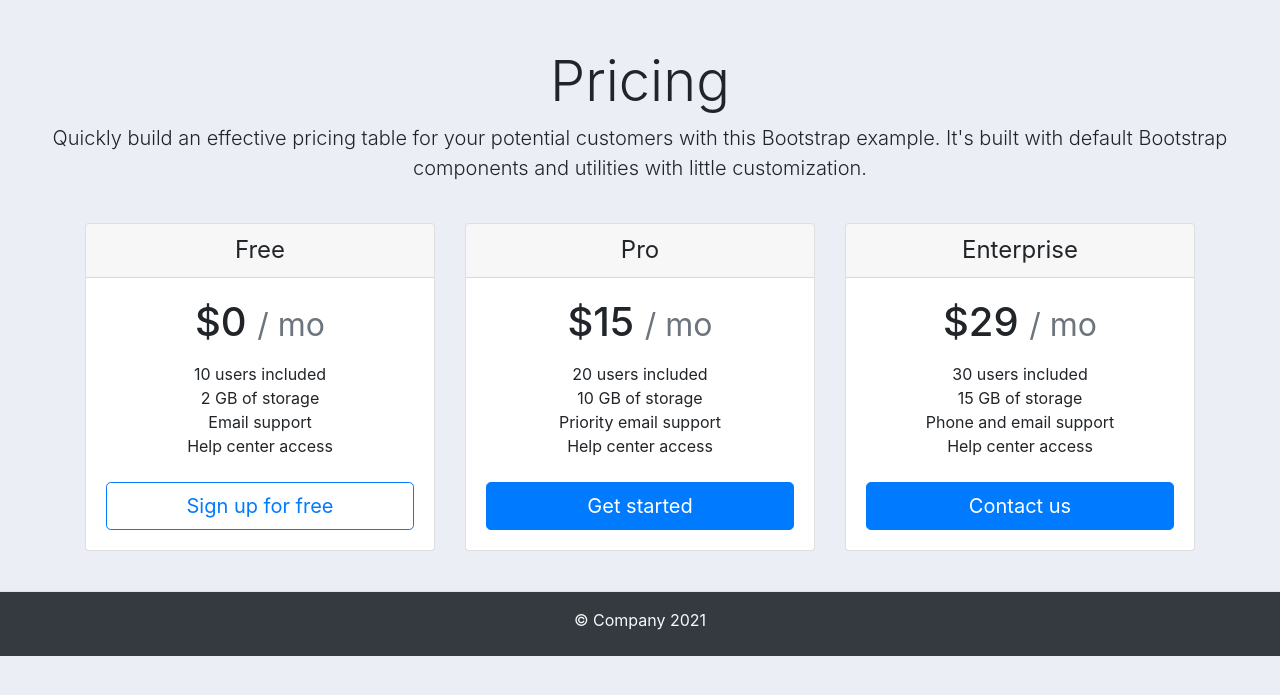
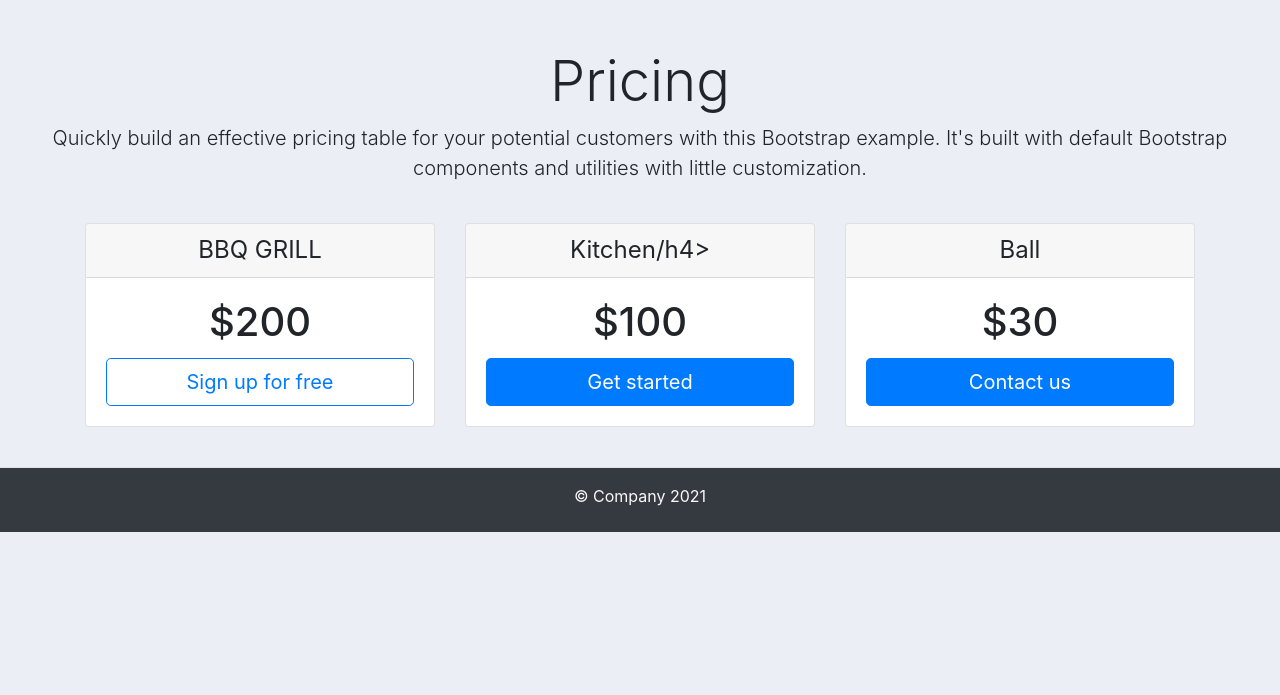
Before and after one commit to Timmyy3000/CustomerManagementDjango, a Django app: page /products/ in a window 1280 px wide. Shown: the part 56-751 px from the top of the page. Run offline with Django 3.2, Linux system fonts and the light colour scheme; some libraries are stand-ins or nearby versions.

Commit message:
Updated products view

```diff
--- a/templates/main/products.html
+++ b/templates/main/products.html
@@ -18,46 +18,31 @@
       <div class="card-deck mb-3 text-center">
         <div class="card mb-4 box-shadow">
           <div class="card-header">
-            <h4 class="my-0 font-weight-normal">Free</h4>
+            <h4 class="my-0 font-weight-normal">BBQ GRILL</h4>
           </div>
           <div class="card-body">
-            <h1 class="card-title pricing-card-title">$0 <small class="text-muted">/ mo</small></h1>
-            <ul class="list-unstyled mt-3 mb-4">
-              <li>10 users included</li>
-              <li>2 GB of storage</li>
-              <li>Email support</li>
-              <li>Help center access</li>
-            </ul>
+            <h1 class="card-title pricing-card-title">$200 </h1>
+
             <button type="button" class="btn btn-lg btn-block btn-outline-primary">Sign up for free</button>
           </div>
         </div>
         <div class="card mb-4 box-shadow">
           <div class="card-header">
-            <h4 class="my-0 font-weight-normal">Pro</h4>
+            <h4 class="my-0 font-weight-normal">Kitchen/h4>
           </div>
           <div class="card-body">
-            <h1 class="card-title pricing-card-title">$15 <small class="text-muted">/ mo</small></h1>
-            <ul class="list-unstyled mt-3 mb-4">
-              <li>20 users included</li>
-              <li>10 GB of storage</li>
-              <li>Priority email support</li>
-              <li>Help center access</li>
-            </ul>
+            <h1 class="card-title pricing-card-title">$100</h1>
+
             <button type="button" class="btn btn-lg btn-block btn-primary">Get started</button>
           </div>
         </div>
         <div class="card mb-4 box-shadow">
           <div class="card-header">
-            <h4 class="my-0 font-weight-normal">Enterprise</h4>
+            <h4 class="my-0 font-weight-normal">Ball</h4>
           </div>
           <div class="card-body">
-            <h1 class="card-title pricing-card-title">$29 <small class="text-muted">/ mo</small></h1>
-            <ul class="list-unstyled mt-3 mb-4">
-              <li>30 users included</li>
-              <li>15 GB of storage</li>
-              <li>Phone and email support</li>
-              <li>Help center access</li>
-            </ul>
+            <h1 class="card-title pricing-card-title">$30 </h1>
+
             <button type="button" class="btn btn-lg btn-block btn-primary">Contact us</button>
           </div>
         </div>
```
Also changed, not shown: accounts/models.py (+8 -3 lines), db.sqlite3.
